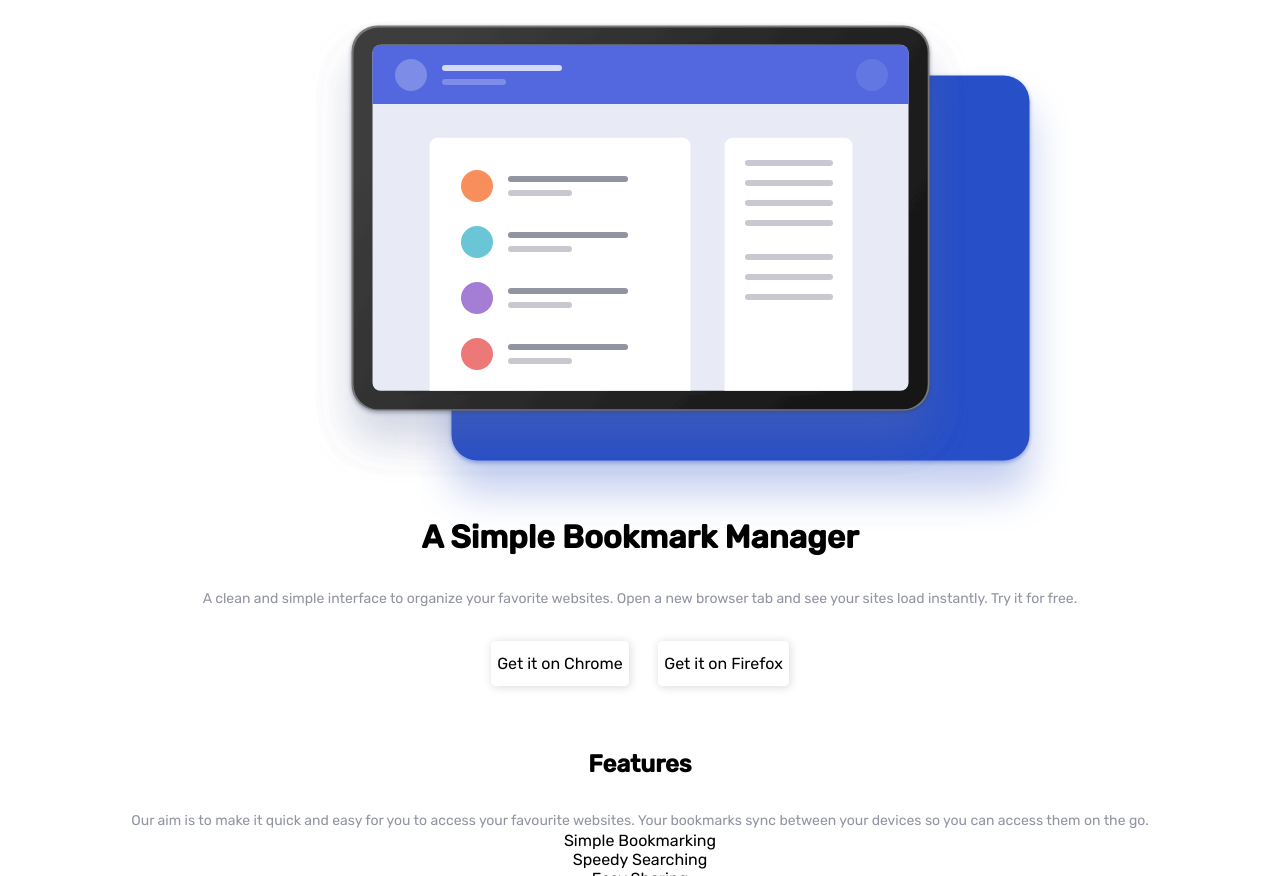
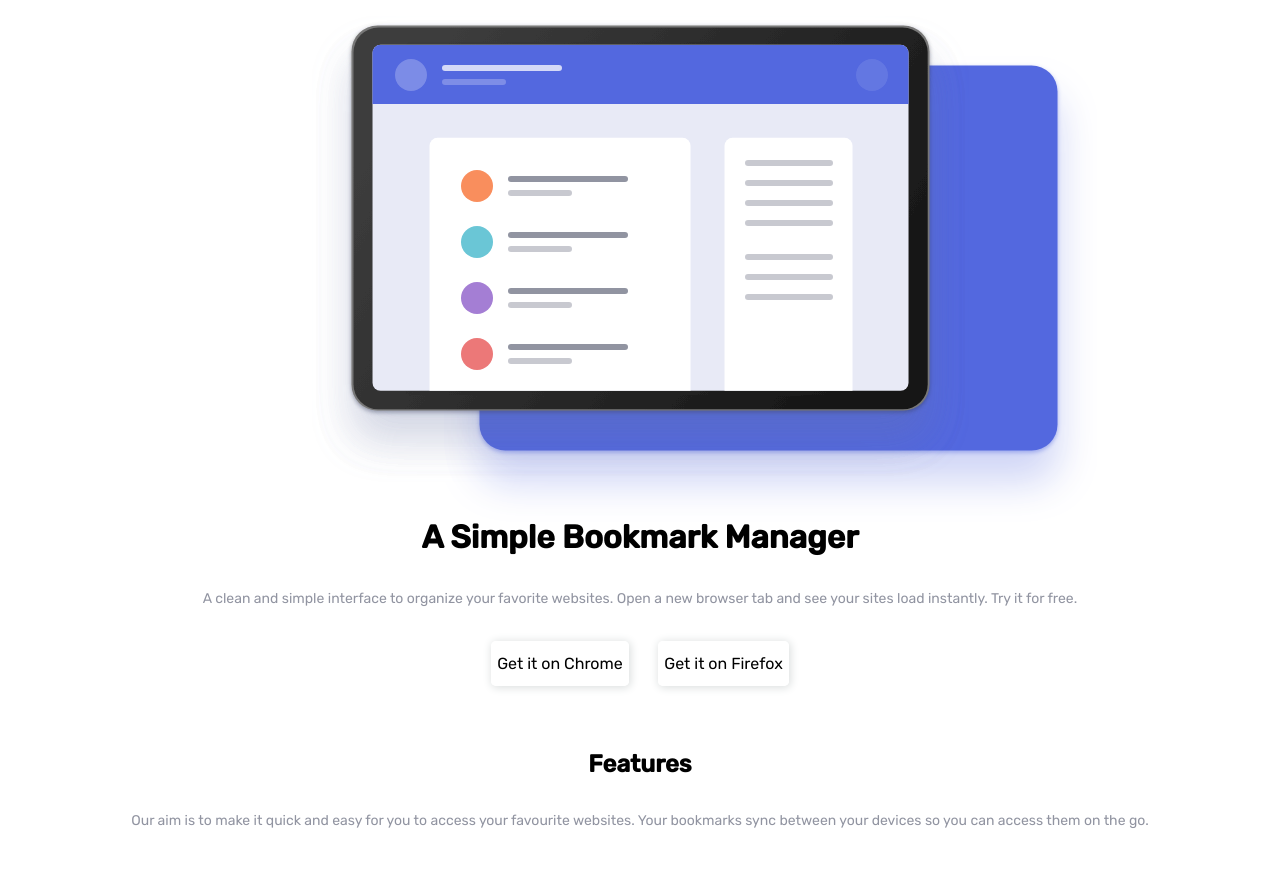
Before and after one commit to neftonjin/bookmark-landing-page-master, a plain HTML site: page index.html in a window 1280 px wide. Shown: the part 52-928 px from the top of the page. Drawn offline with Linux system fonts and the light colour scheme.

Commit message:
added styles to the page

```diff
--- a/index.html
+++ b/index.html
@@ -74,7 +74,7 @@
         websites. Your bookmarks sync between your devices so you can access
         them on the go.
       </p>
-      <ul>
+      <ul class="features-list">
         <li>Simple Bookmarking</li>
         <li>Speedy Searching</li>
         <li>Easy Sharing</li>
--- a/style.css
+++ b/style.css
@@ -30,7 +30,8 @@
 .img-bg{
     /* padding: 1rem; */
 
-    filter: drop-shadow(100px 50px  rgb(39, 79, 199))
+    filter: drop-shadow(10vw 5vh  hsl(231, 69%, 60%));
+    ))
   }
 .social-icons{
 
@@ -89,3 +90,16 @@
 color: white;
 background-color:hsl(231, 69%, 60%) ;
 }
+
+.features-list {
+    margin: 3rem ;
+}
+.features-list li:first-child ,.features-list li:last-child  {
+
+    border-top: 1px hsl(229, 8%, 60%) solid;
+    border-bottom: 1px hsl(229, 8%, 60%) solid;
+}
+.features-list li{
+    padding: 1rem;
+    list-style: none;
+}
```
